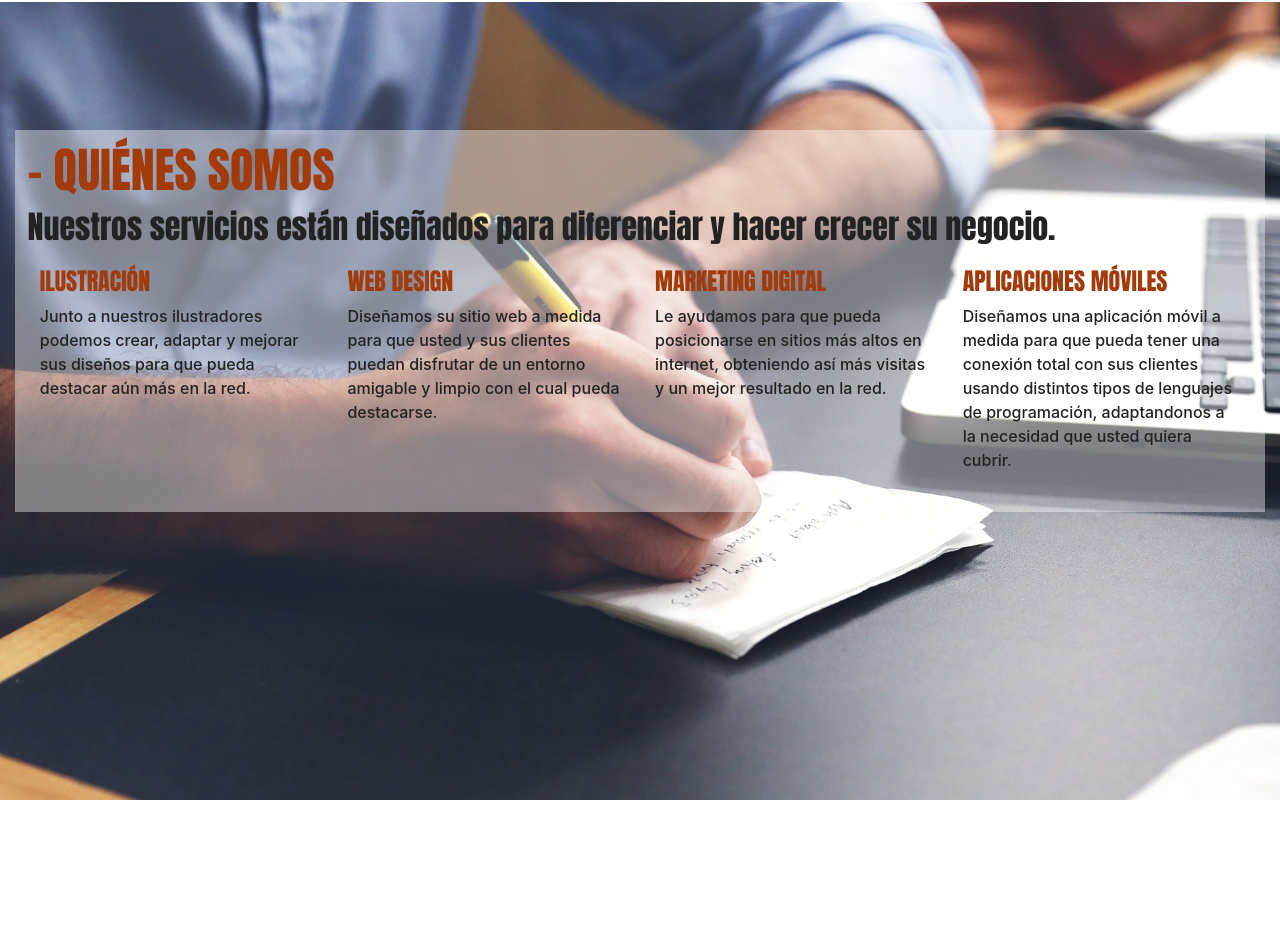
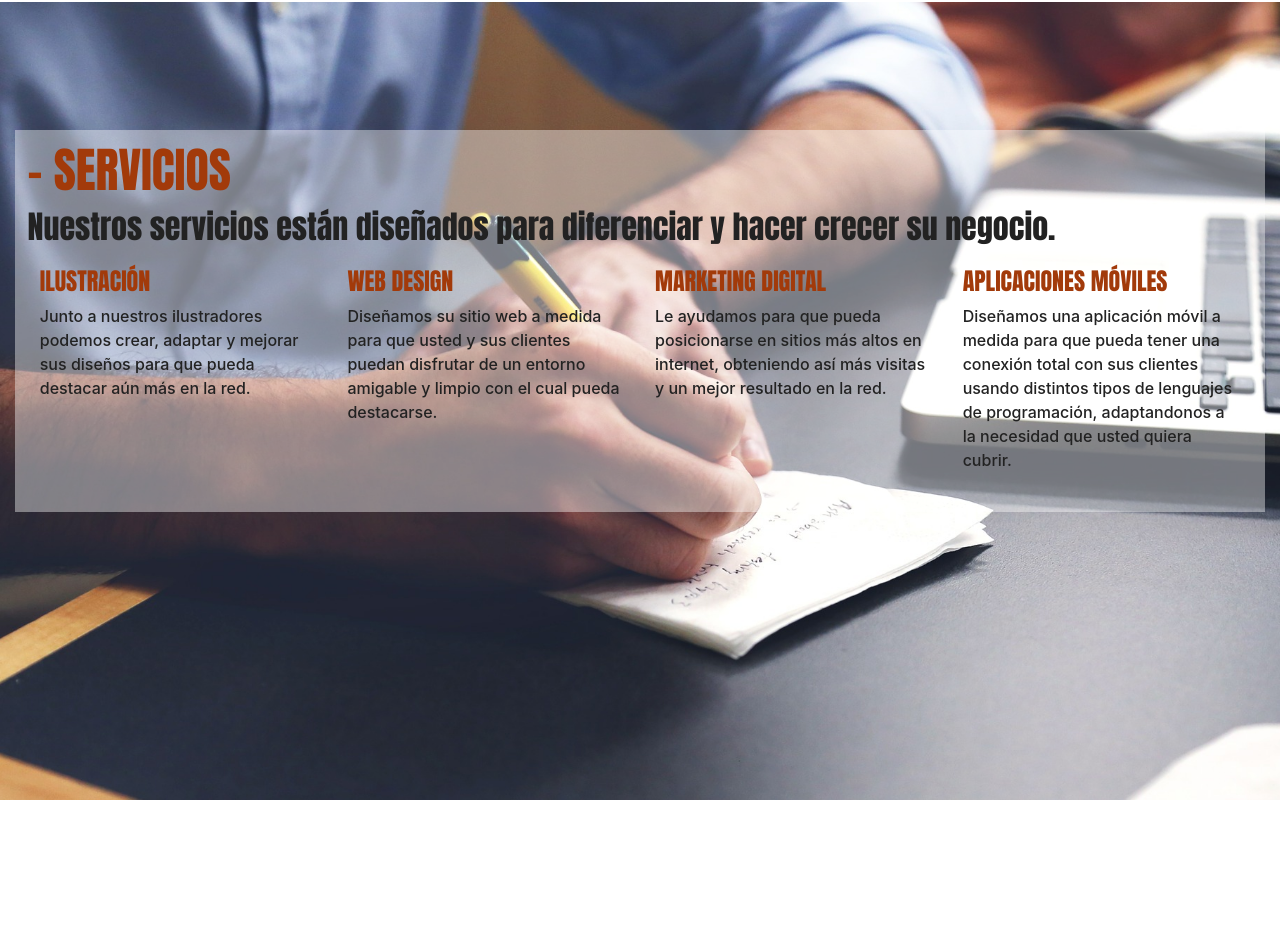
Before and after one commit to Ganink/clsoftware, a plain HTML site: page index.html in a window 1280 px wide. Shown: the part 1270-2195 px from the top of the page. Drawn offline with nearby package versions, Linux system fonts and the light colour scheme; a web font is replaced by a local one.

Commit message:
Update index.html

```diff
--- a/index.html
+++ b/index.html
@@ -68,7 +68,7 @@
     <!--our service-->
     <div class="content-white service-main container-fluid" id="service">
         <div class="s-col">
-            <h2 class="title-section">- Quiénes somos</h2>
+            <h2 class="title-section">- Servicios</h2>
             <h4 class="display-4">Nuestros servicios están diseñados para diferenciar y hacer crecer su negocio.</h4>
             <div class="row">
                 <div class="col">
```
